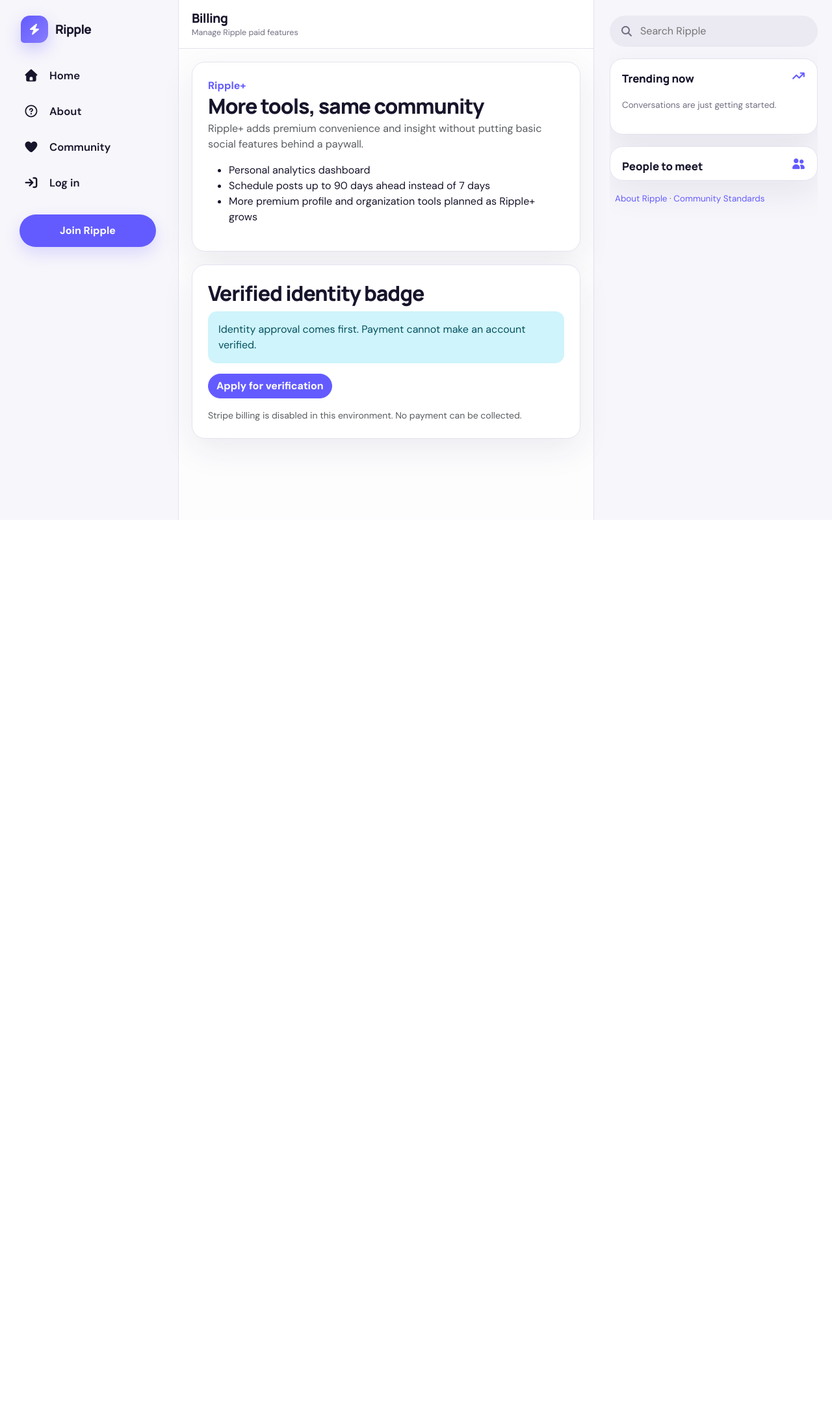
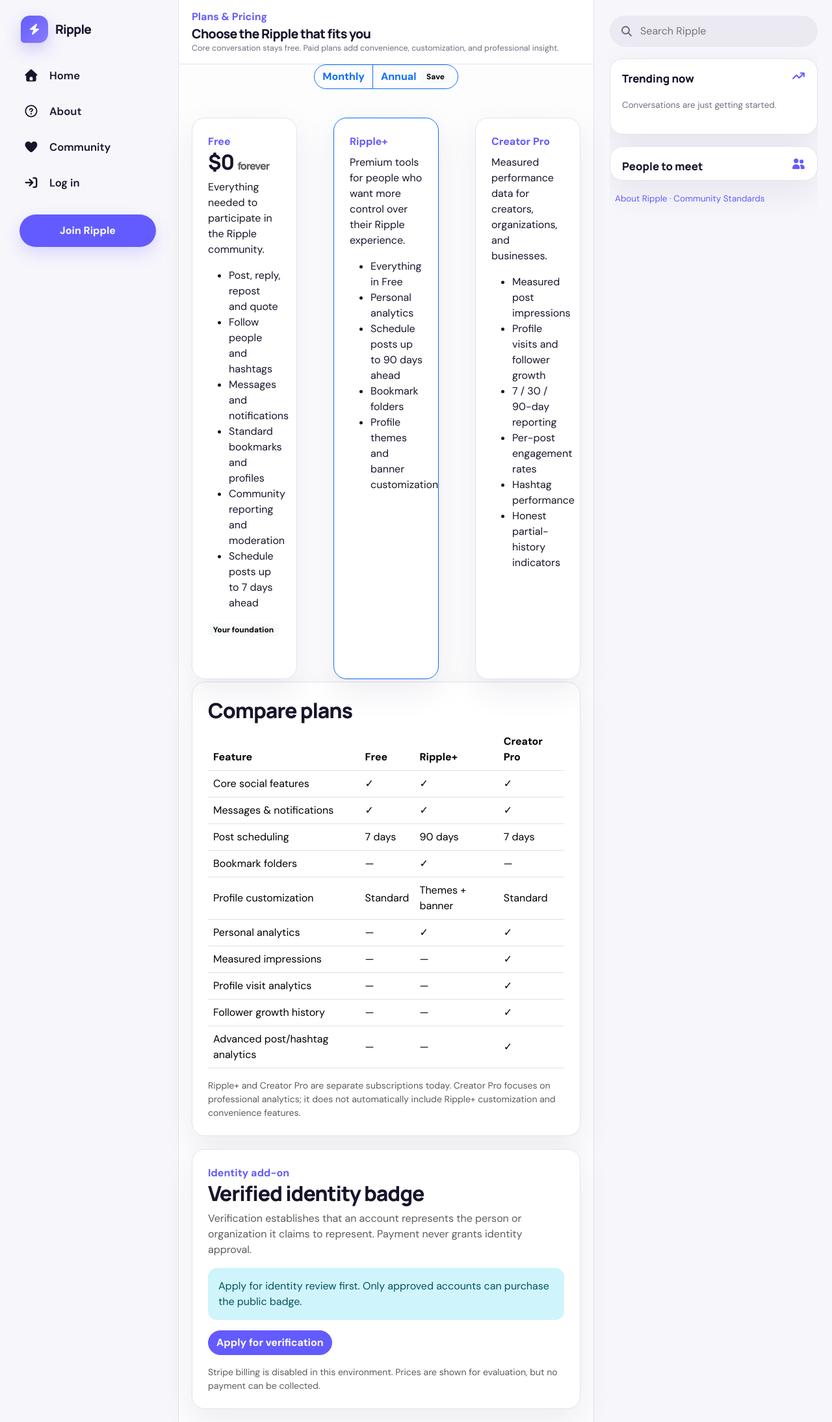
Before and after one commit to drakeg/twitclone, a Python web app: template templates/billing.html in a window 1280 px wide. Shown: the whole page at 65% size. Before the commit the page ends 800 px from the top, so only its background shows below. Run offline with Jinja, Linux system fonts and the light colour scheme; the template is opened without the code that fills it, so the values that code supplies are empty.

Commit message:
Build plans and pricing storefront

```diff
--- a/templates/billing.html
+++ b/templates/billing.html
@@ -1,26 +1,23 @@
 {% extends "base.html" %}
-{% block title %}Billing · Ripple{% endblock %}
+{% block title %}Plans & Pricing · Ripple{% endblock %}
 {% block content %}
-<header class="page-header"><div><h1>Billing</h1><small>Manage Ripple paid features</small></div></header>
-<section class="surface-card">
-    <div class="d-flex justify-content-between align-items-start gap-3 flex-wrap"><div><span class="auth-kicker">Ripple+</span><h2 class="mb-1">More tools, same community</h2><p class="text-muted mb-0">Ripple+ adds premium convenience and insight without putting basic social features behind a paywall.</p></div>{% if current_user.has_entitlement('ripple_plus') %}<span class="badge text-bg-primary p-2">Active</span>{% endif %}</div>
-    <ul class="mt-3"><li>Personal analytics dashboard</li><li>Schedule posts up to 90 days ahead instead of 7 days</li><li>More premium profile and organization tools planned as Ripple+ grows</li></ul>
-    {% if current_user.has_entitlement('ripple_plus') %}
-    <a class="btn btn-primary" href="{{ url_for('analytics') }}">View analytics</a>
-    {% else %}
-    <div class="row g-3 mt-1">{% for plan in plans if plan.entitlement_key == 'ripple_plus' %}<div class="col-md-6"><div class="border rounded p-3 h-100"><h3 class="h5">{{ plan.name }} · {{ plan.interval|title }}</h3><p class="fs-4 mb-1">${{ '%.2f'|format(plan.amount_cents / 100) }} <small class="text-muted">/{{ 'mo' if plan.interval == 'month' else 'yr' }}</small></p><p class="text-muted">{{ plan.description }}</p><form method="POST" action="{{ url_for('payments.checkout', plan_key=plan.key) }}"><input type="hidden" name="csrf_token" value="{{ csrf_token() }}"><button class="btn btn-primary" type="submit" {% if not stripe_enabled %}disabled{% endif %}>Subscribe with Stripe</button></form></div></div>{% endfor %}</div>
-    {% endif %}
+<header class="page-header"><div><span class="auth-kicker">Plans & Pricing</span><h1>Choose the Ripple that fits you</h1><small>Core conversation stays free. Paid plans add convenience, customization, and professional insight.</small></div>{% if subscriptions and stripe_enabled %}<form method="POST" action="{{ url_for('payments.customer_portal') }}"><input type="hidden" name="csrf_token" value="{{ csrf_token() }}"><button class="btn btn-secondary" type="submit">Manage billing</button></form>{% endif %}</header>
+
+<div class="d-flex justify-content-center mb-4"><div class="btn-group" role="group" aria-label="Billing interval"><a class="btn {% if billing_interval == 'month' %}btn-primary{% else %}btn-outline-primary{% endif %}" href="{{ url_for('payments.billing_home', interval='month') }}">Monthly</a><a class="btn {% if billing_interval == 'year' %}btn-primary{% else %}btn-outline-primary{% endif %}" href="{{ url_for('payments.billing_home', interval='year') }}">Annual <span class="badge text-bg-light ms-1">Save</span></a></div></div>
+
+<section class="row g-3 mb-4">
+<div class="col-lg-4"><div class="surface-card h-100"><span class="auth-kicker">Free</span><h2>$0 <small class="text-muted fs-6">forever</small></h2><p>Everything needed to participate in the Ripple community.</p><ul><li>Post, reply, repost and quote</li><li>Follow people and hashtags</li><li>Messages and notifications</li><li>Standard bookmarks and profiles</li><li>Community reporting and moderation</li><li>Schedule posts up to 7 days ahead</li></ul><span class="badge text-bg-light">Your foundation</span></div></div>
+<div class="col-lg-4"><div class="surface-card h-100 border border-primary"><div class="d-flex justify-content-between"><span class="auth-kicker">Ripple+</span>{% if active_entitlements.ripple_plus %}<span class="badge text-bg-primary">Current plan</span>{% endif %}</div><h2>{% set plus_plan = (plans|selectattr('entitlement_key','equalto','ripple_plus')|selectattr('interval','equalto',billing_interval)|list|first) %}{% if plus_plan %}${{ '%.2f'|format(plus_plan.amount_cents / 100) }} <small class="text-muted fs-6">/{{ 'mo' if billing_interval == 'month' else 'yr' }}</small>{% endif %}</h2><p>Premium tools for people who want more control over their Ripple experience.</p><ul><li>Everything in Free</li><li>Personal analytics</li><li>Schedule posts up to 90 days ahead</li><li>Bookmark folders</li><li>Profile themes and banner customization</li></ul>{% if active_entitlements.ripple_plus %}<a class="btn btn-primary" href="{{ url_for('analytics') }}">View analytics</a>{% elif plus_plan %}<form method="POST" action="{{ url_for('payments.checkout', plan_key=plus_plan.key) }}"><input type="hidden" name="csrf_token" value="{{ csrf_token() }}"><button class="btn btn-primary" type="submit" {% if not stripe_enabled %}disabled{% endif %}>Choose Ripple+</button></form>{% endif %}</div></div>
+<div class="col-lg-4"><div class="surface-card h-100"><div class="d-flex justify-content-between"><span class="auth-kicker">Creator Pro</span>{% if active_entitlements.creator_pro %}<span class="badge text-bg-dark">Current plan</span>{% endif %}</div><h2>{% set creator_plan = (plans|selectattr('entitlement_key','equalto','creator_pro')|selectattr('interval','equalto',billing_interval)|list|first) %}{% if creator_plan %}${{ '%.2f'|format(creator_plan.amount_cents / 100) }} <small class="text-muted fs-6">/{{ 'mo' if billing_interval == 'month' else 'yr' }}</small>{% endif %}</h2><p>Measured performance data for creators, organizations, and businesses.</p><ul><li>Measured post impressions</li><li>Profile visits and follower growth</li><li>7 / 30 / 90-day reporting</li><li>Per-post engagement rates</li><li>Hashtag performance</li><li>Honest partial-history indicators</li></ul>{% if active_entitlements.creator_pro %}<a class="btn btn-dark" href="{{ url_for('creator_analytics') }}">View Creator Pro analytics</a>{% elif creator_plan %}<form method="POST" action="{{ url_for('payments.checkout', plan_key=creator_plan.key) }}"><input type="hidden" name="csrf_token" value="{{ csrf_token() }}"><button class="btn btn-dark" type="submit" {% if not stripe_enabled %}disabled{% endif %}>Choose Creator Pro</button></form>{% endif %}</div></div>
 </section>
-<section class="surface-card">
-    <h2>Verified identity badge</h2>
-    {% if not current_user.identity_verified %}
-    <div class="alert alert-info">Identity approval comes first. Payment cannot make an account verified.</div><a class="btn btn-primary" href="{{ url_for('admin.apply_verification') }}">Apply for verification</a>
-    {% elif current_user.verified_badge_active %}
-    <div class="alert alert-success"><i class="fa-solid fa-circle-check"></i> Your paid Verified identity badge is active.</div>
-    {% else %}
-    <div class="alert alert-success">Your identity is approved. Choose a plan to activate the public badge.</div><div class="row g-3 mt-1">{% for plan in plans if plan.entitlement_key == 'verified_badge' %}<div class="col-md-6"><div class="border rounded p-3 h-100"><h3 class="h5">{{ plan.name }} · {{ plan.interval|title }}</h3><p class="fs-4 mb-1">${{ '%.2f'|format(plan.amount_cents / 100) }} <small class="text-muted">/{{ 'mo' if plan.interval == 'month' else 'yr' }}</small></p><p class="text-muted">{{ plan.description }}</p><form method="POST" action="{{ url_for('payments.checkout', plan_key=plan.key) }}"><input type="hidden" name="csrf_token" value="{{ csrf_token() }}"><button class="btn btn-primary" type="submit" {% if not stripe_enabled %}disabled{% endif %}>Subscribe with Stripe</button></form></div></div>{% endfor %}</div>
-    {% endif %}
-    {% if not stripe_enabled %}<p class="small text-muted mt-3 mb-0">Stripe billing is disabled in this environment. No payment can be collected.</p>{% endif %}
-</section>
-{% if subscriptions %}<section class="surface-card"><div class="d-flex justify-content-between align-items-center gap-3"><div><h2 class="mb-1">Subscription history</h2><p class="text-muted mb-0">Stripe remains the source of truth for recurring payment state.</p></div>{% if stripe_enabled %}<form method="POST" action="{{ url_for('payments.customer_portal') }}"><input type="hidden" name="csrf_token" value="{{ csrf_token() }}"><button class="btn btn-secondary" type="submit">Manage billing</button></form>{% endif %}</div><div class="list-group mt-3">{% for subscription in subscriptions %}<div class="list-group-item"><strong>{{ subscription.plan.name }}</strong> · {{ subscription.plan.interval|title }} <span class="badge text-bg-light">{{ subscription.status|replace('_', ' ')|title }}</span>{% if subscription.current_period_end %}<br><small class="text-muted">Current period through {{ subscription.current_period_end.strftime('%Y-%m-%d') }}</small>{% endif %}</div>{% endfor %}</div></section>{% endif %}
+
+<section class="surface-card"><h2>Compare plans</h2><div class="table-responsive"><table class="table align-middle"><thead><tr><th>Feature</th><th>Free</th><th>Ripple+</th><th>Creator Pro</th></tr></thead><tbody>
+{% for feature, free, plus, pro in [('Core social features','✓','✓','✓'),('Messages & notifications','✓','✓','✓'),('Post scheduling','7 days','90 days','7 days'),('Bookmark folders','—','✓','—'),('Profile customization','Standard','Themes + banner','Standard'),('Personal analytics','—','✓','✓'),('Measured impressions','—','—','✓'),('Profile visit analytics','—','—','✓'),('Follower growth history','—','—','✓'),('Advanced post/hashtag analytics','—','—','✓')] %}<tr><td>{{ feature }}</td><td>{{ free }}</td><td>{{ plus }}</td><td>{{ pro }}</td></tr>{% endfor %}
+</tbody></table></div><p class="small text-muted mb-0">Ripple+ and Creator Pro are separate subscriptions today. Creator Pro focuses on professional analytics; it does not automatically include Ripple+ customization and convenience features.</p></section>
+
+<section class="surface-card"><div class="d-flex justify-content-between align-items-start gap-3 flex-wrap"><div><span class="auth-kicker">Identity add-on</span><h2>Verified identity badge</h2><p class="text-muted mb-0">Verification establishes that an account represents the person or organization it claims to represent. Payment never grants identity approval.</p></div>{% if active_entitlements.verified_badge %}<span class="badge text-bg-primary p-2"><i class="fa-solid fa-circle-check"></i> Active</span>{% endif %}</div>
+{% if not current_user.identity_verified %}<div class="alert alert-info mt-3">Apply for identity review first. Only approved accounts can purchase the public badge.</div><a class="btn btn-primary" href="{{ url_for('admin.apply_verification') }}">Apply for verification</a>{% elif active_entitlements.verified_badge %}<div class="alert alert-success mt-3">Your paid Verified identity badge is active.</div>{% else %}{% set badge_plan = (plans|selectattr('entitlement_key','equalto','verified_badge')|selectattr('interval','equalto',billing_interval)|list|first) %}{% if badge_plan %}<div class="mt-3"><h3 class="h5">{{ badge_plan.name }}</h3><p class="fs-4">${{ '%.2f'|format(badge_plan.amount_cents / 100) }} <small class="text-muted">/{{ 'mo' if billing_interval == 'month' else 'yr' }}</small></p><form method="POST" action="{{ url_for('payments.checkout', plan_key=badge_plan.key) }}"><input type="hidden" name="csrf_token" value="{{ csrf_token() }}"><button class="btn btn-primary" type="submit" {% if not stripe_enabled %}disabled{% endif %}>Activate verified badge</button></form></div>{% endif %}{% endif %}
+{% if not stripe_enabled %}<p class="small text-muted mt-3 mb-0">Stripe billing is disabled in this environment. Prices are shown for evaluation, but no payment can be collected.</p>{% endif %}</section>
+
+{% if subscriptions %}<section class="surface-card"><div class="d-flex justify-content-between align-items-center gap-3"><div><h2 class="mb-1">Your subscriptions</h2><p class="text-muted mb-0">Stripe remains the source of truth for recurring payment state.</p></div>{% if stripe_enabled %}<form method="POST" action="{{ url_for('payments.customer_portal') }}"><input type="hidden" name="csrf_token" value="{{ csrf_token() }}"><button class="btn btn-secondary" type="submit">Manage billing</button></form>{% endif %}</div><div class="list-group mt-3">{% for subscription in subscriptions %}<div class="list-group-item"><strong>{{ subscription.plan.name }}</strong> · {{ subscription.plan.interval|title }} <span class="badge text-bg-light">{{ subscription.status|replace('_', ' ')|title }}</span>{% if subscription.current_period_end %}<br><small class="text-muted">Current period through {{ subscription.current_period_end.strftime('%Y-%m-%d') }}</small>{% endif %}</div>{% endfor %}</div></section>{% endif %}
 {% endblock %}
```
